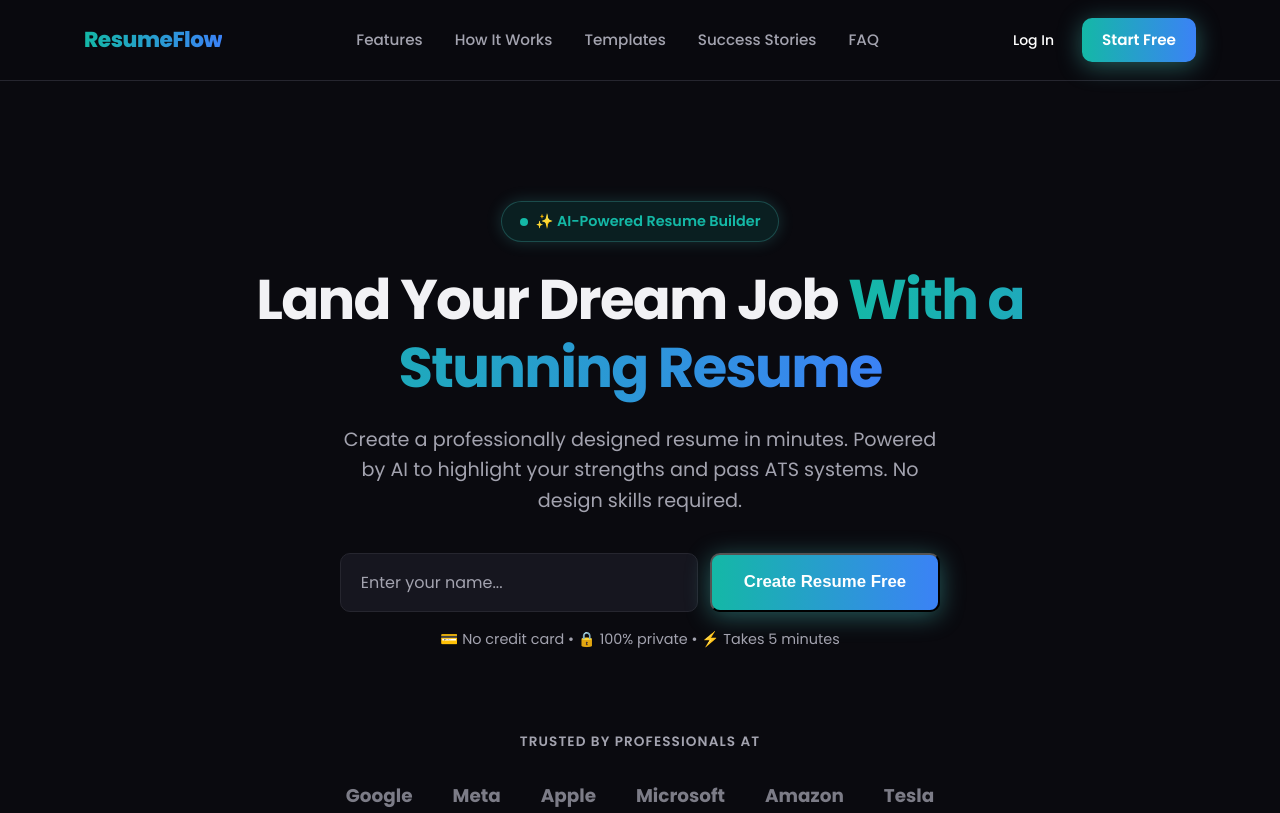
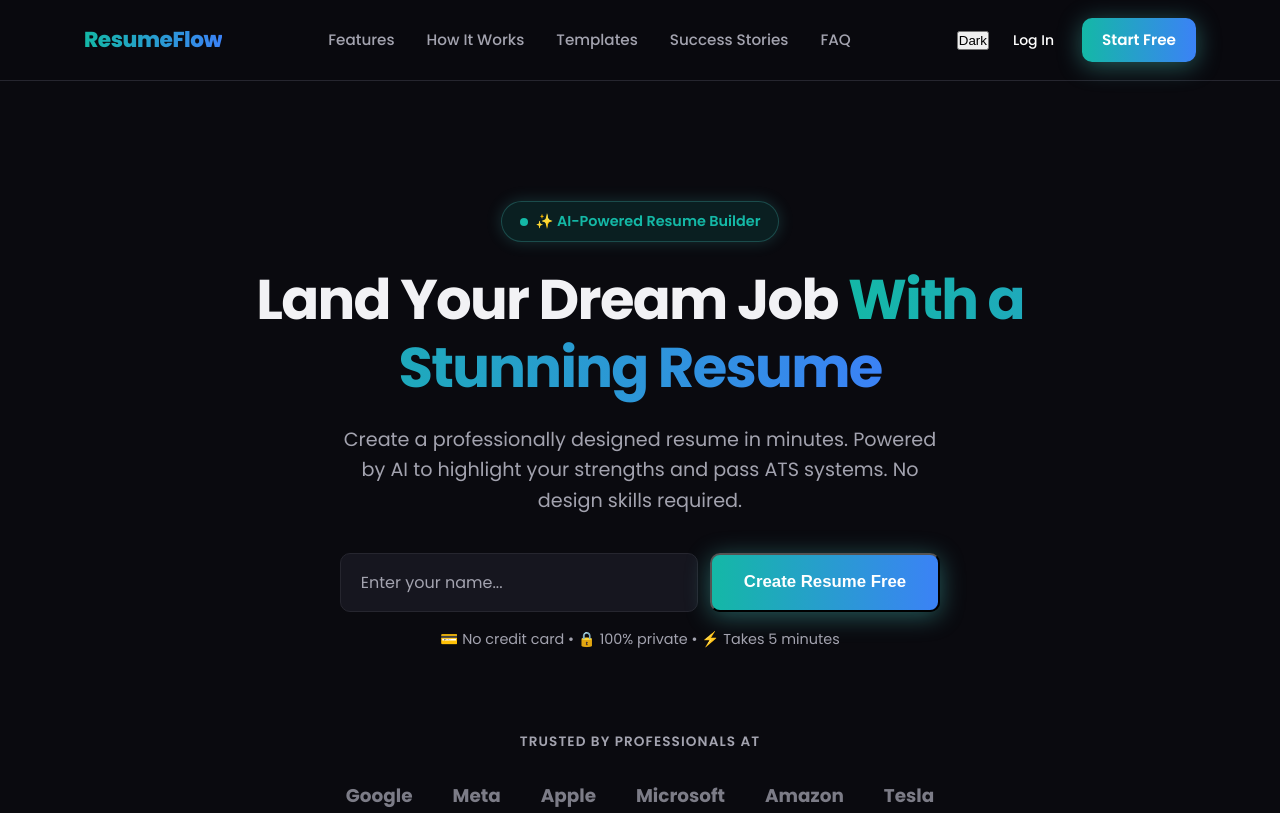
Before and after one commit to TANUSHREENEGI-DEV/resume-landing, a plain HTML site: page index.html in a window 1280 px wide. Shown: the top 813 px of the page. Drawn offline with Linux system fonts and the light colour scheme.

Commit message:
Update index.html

```diff
--- a/index.html
+++ b/index.html
@@ -23,6 +23,7 @@
         <li><a href="#success-stories">Success Stories</a></li>
         <li><a href="#faq">FAQ</a></li>
       </ul>
+      <button id="theme-toggle" class="theme-toggle-btn" aria-label="Toggle dark mode">Dark</button>
       <a href="login.html" class="nav-login-link">Log In</a>
 <a href="signup.html" class="btn btn-primary btn-small">Start Free</a>
       <label for="nav-toggle" class="nav-toggle" aria-label="Toggle menu"></label>
```
